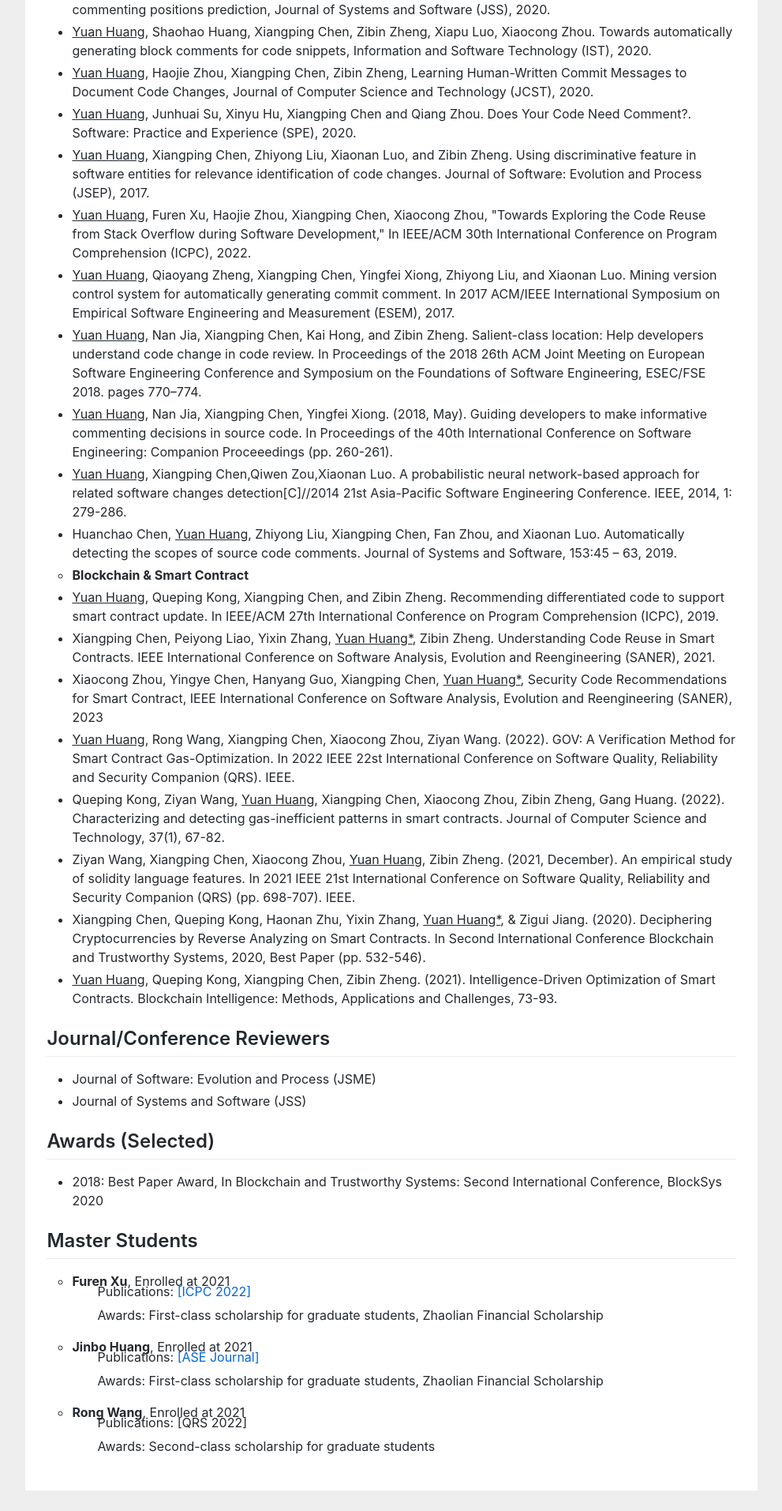
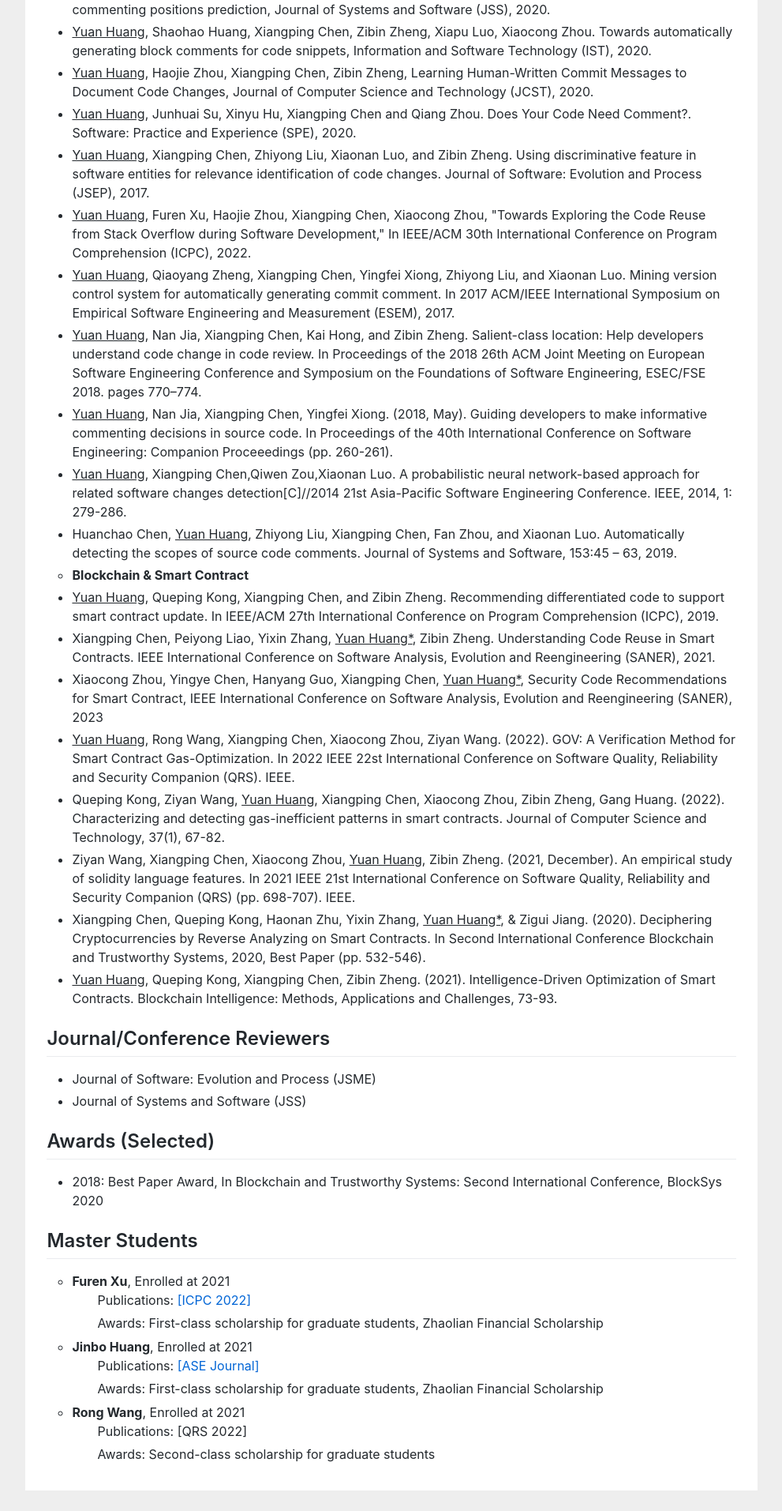
Before and after one commit to huangyuan-hy/huangyuan-hy.github.io, a Jekyll site: the page index.html, which Jekyll copies as it is, in a window 1280 px wide. Shown: the part 1211-3124 px from the top of the page at 79% size, without its empty margins (144-1135 px from the left). Built offline with Jekyll 4.4.1, drawn with Linux system fonts in a browser that asks for light colours.

Commit message:
Update index.html

```diff
--- a/index.html
+++ b/index.html
@@ -155,16 +155,16 @@ gtag('config', 'UA-158965281-1');
 				<ul>
 
 <li type="circle"><b>Furen Xu</b>, Enrolled at 2021</li>
-    <p style="text-indent:2em; line-height:3px;">Publications: <a href="https://dl.acm.org/doi/abs/10.1145/3524610.3527923">[ICPC 2022]</a></p>
-	<p style="text-indent:2em;">Awards: First-class scholarship for graduate students, Zhaolian Financial Scholarship</p>
+    <p style="text-indent:2em;">Publications: <a href="https://dl.acm.org/doi/abs/10.1145/3524610.3527923">[ICPC 2022]</a></p>
+	<p style="text-indent:2em; line-height:3px;">Awards: First-class scholarship for graduate students, Zhaolian Financial Scholarship</p>
 
 <li type="circle"><b>Jinbo Huang</b>, Enrolled at 2021</li>
-    <p style="text-indent:2em; line-height:3px;">Publications: <a href="https://link.springer.com/article/10.1007/s10515-022-00374-6">[ASE Journal]</a></p>
-   <p style="text-indent:2em;"> Awards: First-class scholarship for graduate students, Zhaolian Financial Scholarship	</p>
+    <p style="text-indent:2em;">Publications: <a href="https://link.springer.com/article/10.1007/s10515-022-00374-6">[ASE Journal]</a></p>
+   <p style="text-indent:2em; line-height:3px;"> Awards: First-class scholarship for graduate students, Zhaolian Financial Scholarship	</p>
 
 <li type="circle"><b>Rong Wang</b>, Enrolled at 2021</li>
-    <p style="text-indent:2em; line-height:3px;">Publications: [QRS 2022]</p>
-    <p style="text-indent:2em;">Awards: Second-class scholarship for graduate students</p>
+    <p style="text-indent:2em;">Publications: [QRS 2022]</p>
+    <p style="text-indent:2em; line-height:3px;">Awards: Second-class scholarship for graduate students</p>
 
 				</ul>
 
```
